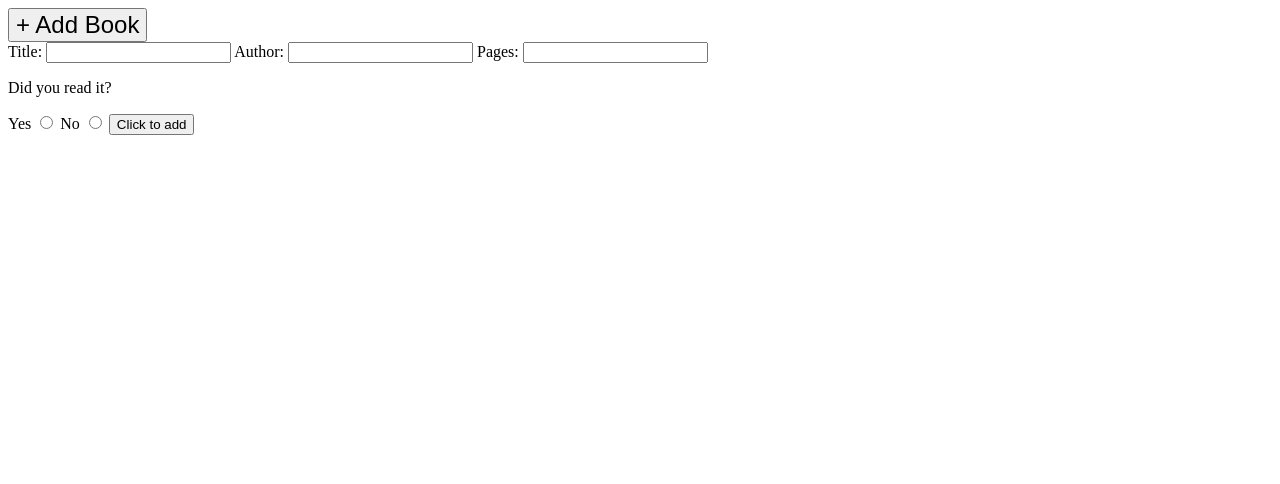
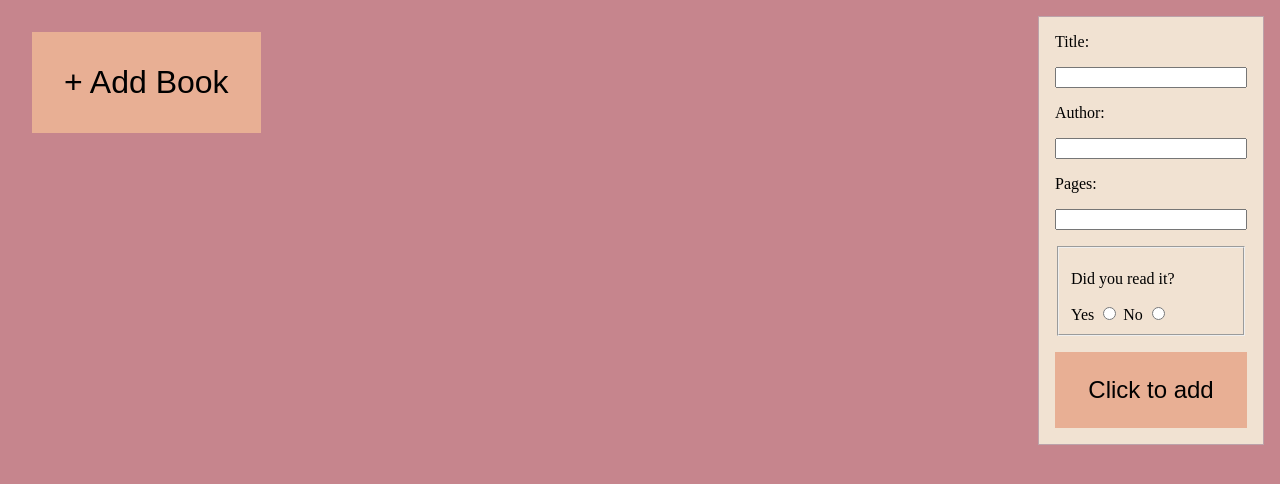
Before and after one commit to addo-s/book-library, a plain HTML site: page index.html in a window 1280 px wide. Both pictures are taken after a click on the button "+ Add Book". Drawn offline with Linux system fonts and the light colour scheme.

Commit message:
finished project

```diff
--- a/index.html
+++ b/index.html
@@ -16,11 +16,13 @@
         <input type="text" name="author" id="author" required>
         <label for="pages">Pages: </label>
         <input type="number" name="pages" id="pages" required>
-        <p>Did you read it?</p>
-        <label for="read">Yes</label>
-        <input name="radio1" type="radio" id="read" value="Yes">
-        <label for="not-read">No</label>
-        <input name="radio1" type="radio" id="not-read" value="No">
+        <fieldset id="radio">
+            <p>Did you read it?</p>
+            <label for="read">Yes</label>
+            <input name="radio1" type="radio" id="read" value="Yes">
+            <label for="not-read">No</label>
+            <input name="radio1" type="radio" id="not-read" value="No">
+        </fieldset>
         <button type="submit" id="submit-btn">Click to add</button>
     </form>
     <div id="container">
--- a/script.js
+++ b/script.js
@@ -15,7 +15,7 @@ class Book {
 const form = document.getElementById('form');
 const addBtn = document.getElementById('add-book');
 addBtn.addEventListener('click', () => {
-    form.style.display = 'block';
+    form.style.display = 'flex';
 });
 
 //add book to array
--- a/style.css
+++ b/style.css
@@ -1,19 +1,55 @@
+body {
+    background: #C6858D;
+    margin: 0;
+    padding: 0;
+}
+
 #add-book {
-    font-size: 1.5em;
+    font-size: 2em;
+    margin: 1em 1em;
+    border: none;
+    background: #E8AF94;
+    padding: 1em;
 }
 
 #container {
     display: flex;
     flex-wrap: wrap;
     flex-direction: row;
+    max-width: 85%;
+    margin-left: 1em;
 }
 
 .book-card {
     padding: 1rem;
-    border: 1px solid black;
+    border: 2px solid black;
     margin: 1rem;
+    background: #F1E2D2;
+}
+
+.book-card>button {
+    margin: 0.5em;
+    font-size: 1.2em;
+    border: none;
+    background: #D5B2B2;
+    padding: 0.5em;
 }
 
 form {
     display: none;
+    flex-direction: column;
+    width: 15%;
+    float: right;
+    margin: 1em;
+    padding: 1em;
+    background: #F1E2D2;
+    border: 1px solid #BCA2AA;
+    gap: 1em;
 }
+
+#submit-btn {
+    border: none;
+    background: #E8AF94;
+    padding: 1em;
+    font-size: 1.5em;
+}
```
